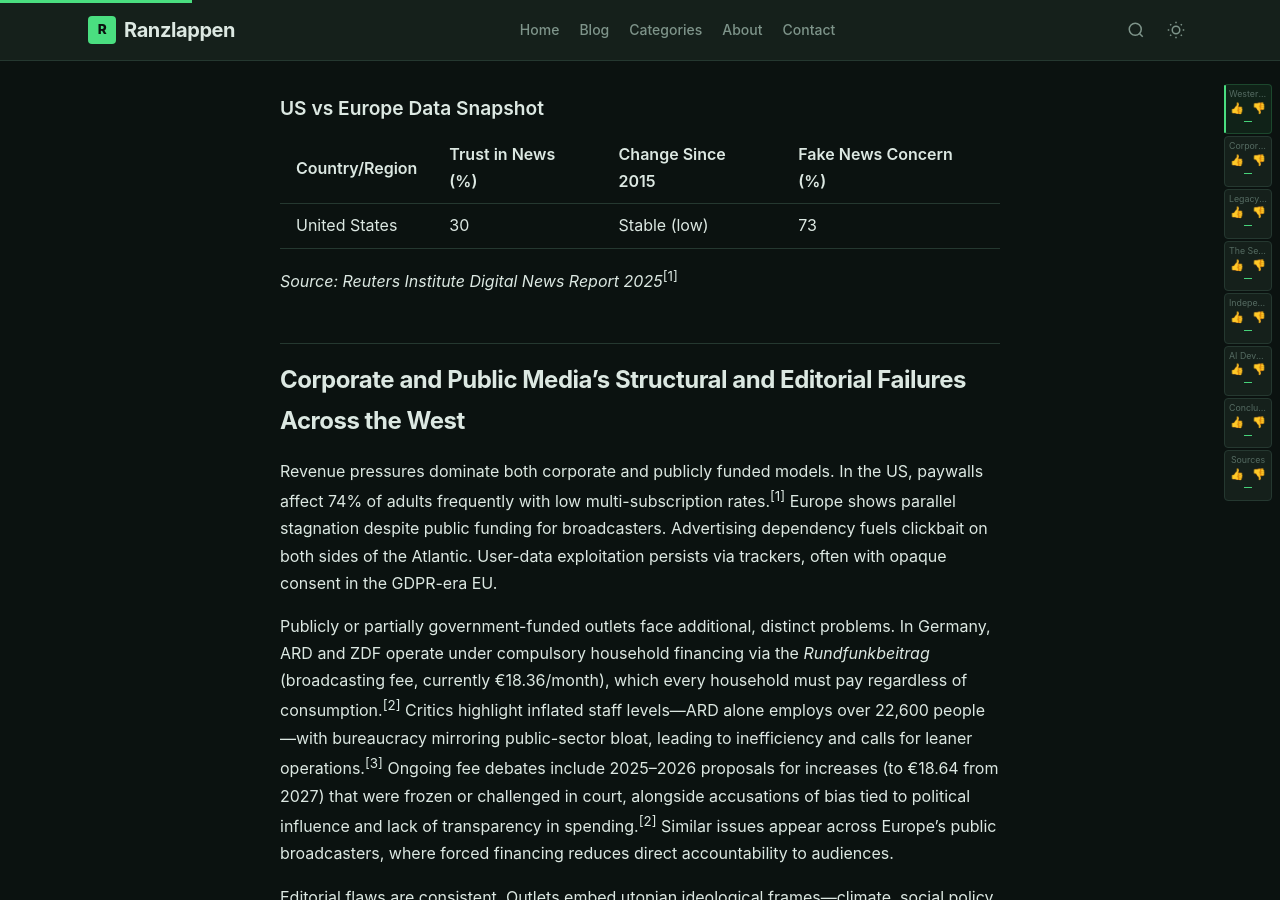
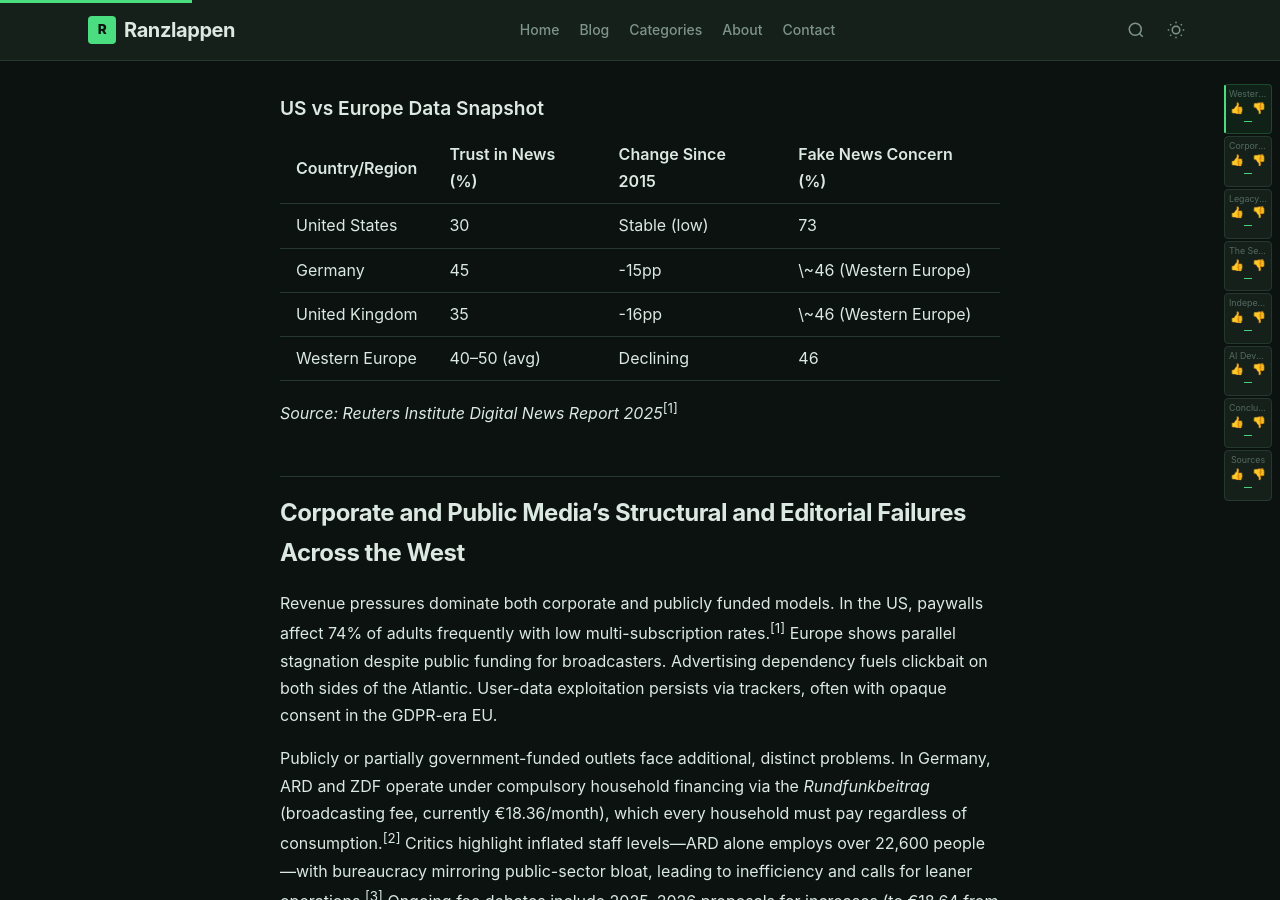
Before and after one commit to Ranzlappen/website, a Jekyll site: the page built from _posts/2026-03-31-independent-journslism.md, in a window 1280 px wide and 900 px high, scrolled down 764 px. Built offline with Jekyll 4.4.1, drawn with Linux system fonts in a browser that asks for light colours.

Commit message:
Update data snapshot table in independent journalism post

```diff
--- a/_posts/2026-03-31-independent-journslism.md
+++ b/_posts/2026-03-31-independent-journslism.md
@@ -13,11 +13,38 @@
 <div style="overflow-x: auto;">
   <table>
     <thead>
-      <tr><th>Country/Region</th><th>Trust in News (%)</th><th>Change Since 2015</th><th>Fake News Concern (%)</th></tr>
+      <tr>
+        <th>Country/Region</th>
+        <th>Trust in News (%)</th>
+        <th>Change Since 2015</th>
+        <th>Fake News Concern (%)</th>
+      </tr>
     </thead>
     <tbody>
-      <tr><td>United States</td><td>30</td><td>Stable (low)</td><td>73</td></tr>
-      <!-- etc. -->
+      <tr>
+        <td>United States</td>
+        <td>30</td>
+        <td>Stable (low)</td>
+        <td>73</td>
+      </tr>
+      <tr>
+        <td>Germany</td>
+        <td>45</td>
+        <td>-15pp</td>
+        <td>\~46 (Western Europe)</td>
+      </tr>
+      <tr>
+        <td>United Kingdom</td>
+        <td>35</td>
+        <td>-16pp</td>
+        <td>\~46 (Western Europe)</td>
+      </tr>
+      <tr>
+        <td>Western Europe</td>
+        <td>40–50 (avg)</td>
+        <td>Declining</td>
+        <td>46</td>
+      </tr>
     </tbody>
   </table>
 </div>
```
